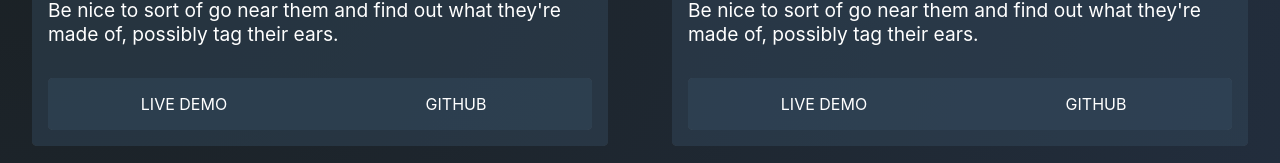
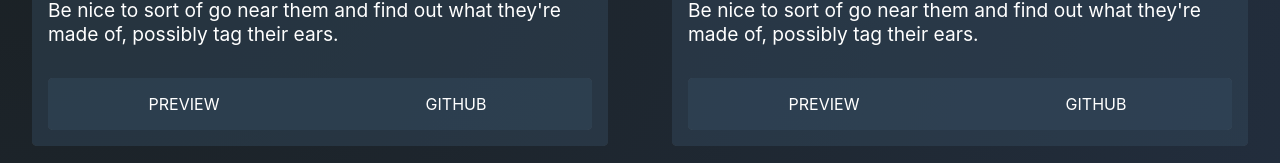
Before and after one commit to washington-shoji/personal-portfolio-nextjs-typescript, a Next.js app: page /resources in a window 1280 px wide. Shown: the part 789-952 px from the top of the page. Built offline with nearby package versions, Linux system fonts and the light colour scheme.

Commit message:
refactor(minor): Minor refactoring

```diff
--- a/src/components/resources/ResourceCard.tsx
+++ b/src/components/resources/ResourceCard.tsx
@@ -20,7 +20,7 @@ export default function ResourceCard(props: any) {
 				<p>{`Be nice to sort of go near them and find out what they're made of, possibly tag their ears.`}</p>
 				<div className={styles.card__navigation}>
 					<Link href={``}>
-						<a target='_blank'> Live demo</a>
+						<a target='_blank'>Preview</a>
 					</Link>
 					<Link href={``}>
 						<a target='_blank'> Github</a>
```
